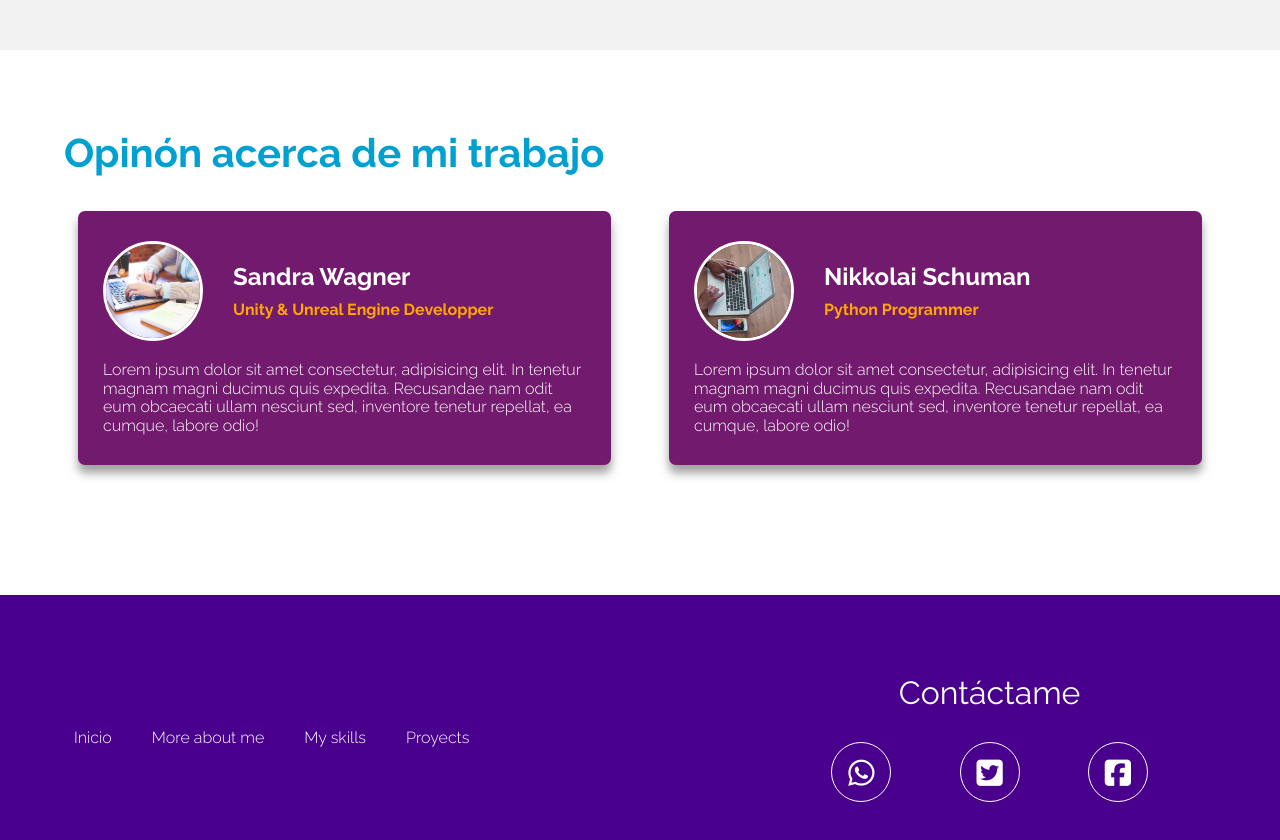
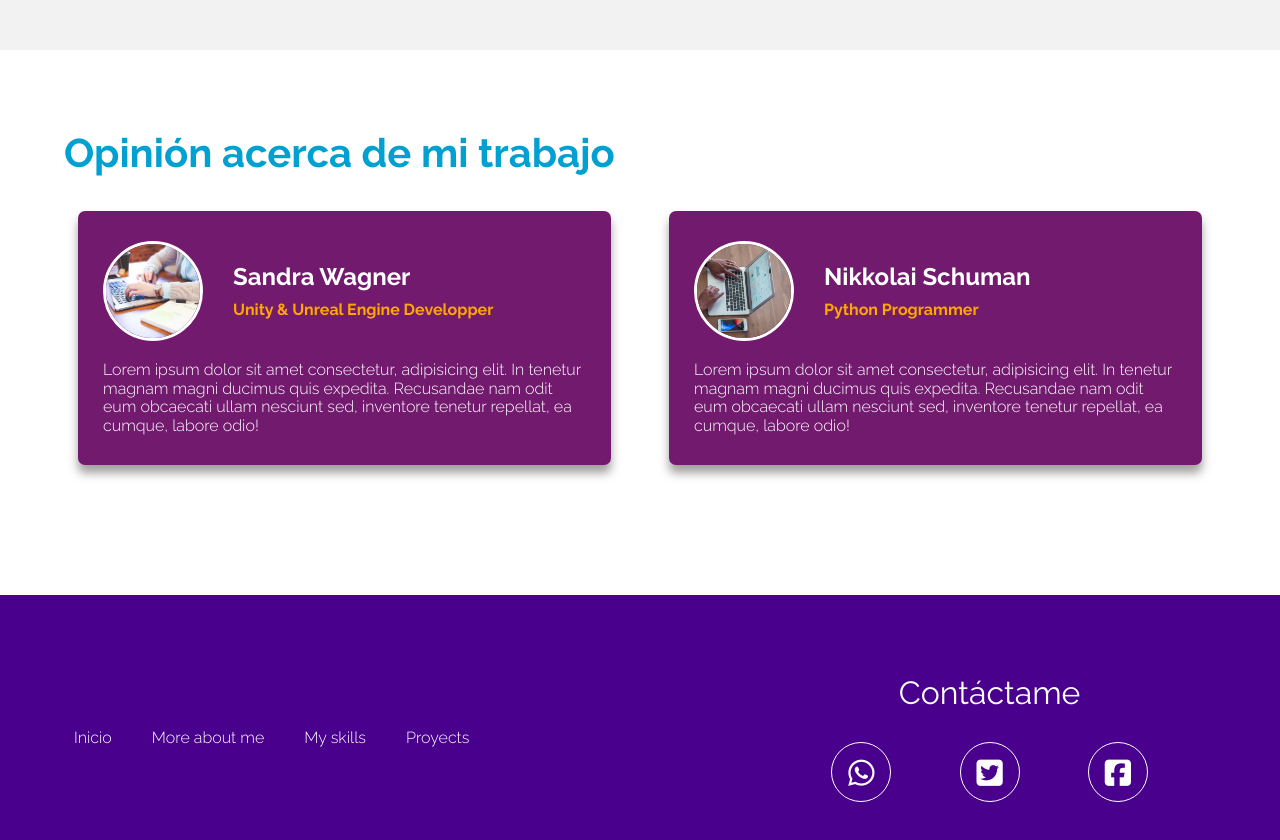
Before and after one commit to Leon-Rolando/Web-Personal, a plain HTML site: page index.html in a window 1280 px wide. Shown: the part 2980-3820 px from the top of the page. Drawn offline with Linux system fonts and the light colour scheme.

Commit message:
Correción

```diff
--- a/index.html
+++ b/index.html
@@ -109,7 +109,7 @@
         </section>
 
         <section class= "testimony container">
-            <h2 class= "subtitle">Opinón acerca de mi trabajo</h2>
+            <h2 class= "subtitle">Opinión acerca de mi trabajo</h2>
             <div class= "testimony-grid">
                 <article class="testimony-item">
                     <div class="testimony-person">
```
